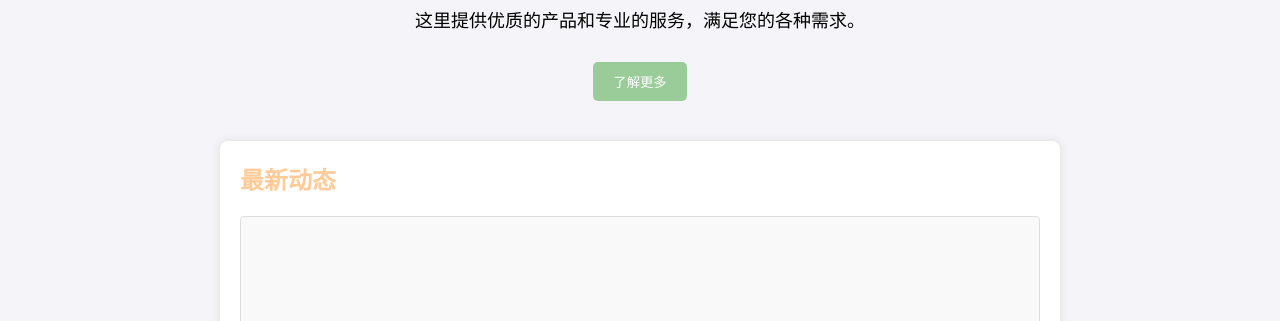
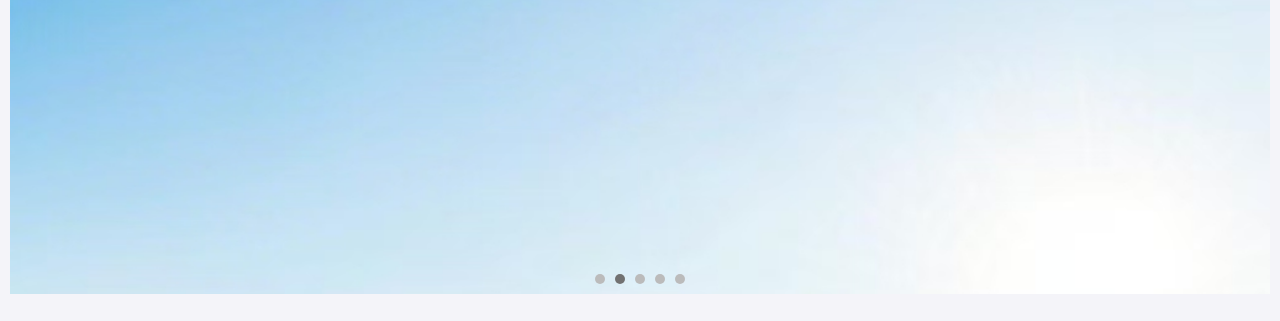
Before and after one commit to Bottomfishing/Everywhere_recruit, a plain HTML site: page 哪都招/home.html in a window 1280 px wide. Shown: the part 200-521 px from the top of the page. Drawn offline with Linux system fonts and the light colour scheme.

Commit message:
添加home 增加轮播图片效果
添加主页上方轮播图片效果，改变foot显示效果，增加home页js和css文件

```diff
--- a/哪都招/css/home.css
+++ b/哪都招/css/home.css
@@ -93,7 +93,82 @@ header {
 /* 页面主体内容区域样式 */
 
 main {
-	padding: 20px;
+	padding: 10px;
+}
+
+
+/*slider*/
+
+
+/*使用flex布局来水平排列图片，并设置了过渡效果。
+ * 小圆点通过position: absolute定位到底部中央，
+ * 并通过transform: translateX(-50%)来水平居中*/
+
+#slider {
+	position: relative;
+	height: 400px;
+	/* 根据需要调整高度 */
+	overflow: hidden;
+	margin: 0 auto;
+}
+
+.slider-wrapper {
+	display: flex;
+	transition: transform 0.5s ease-in-out;
+}
+
+.slider-wrapper a {
+	flex: 0 0 100%;
+}
+
+.slider-wrapper img {
+	width: 100%;
+	height: 100%;
+	object-fit: cover;
+}
+
+
+/*滚动图片样式*/
+
+.styled-image {
+	/* 如果需要，还可以设置宽度和高度，但通常最好让图片保持其自然比例 */
+	/* width: 300px;
+    height: auto; */
+	/* 其他可能的样式，比如过渡效果 */
+	transition: transform 0.3s ease, box-shadow 0.3s ease;
+}
+
+
+/*当鼠标悬停在图片上时，添加一些交互效果 */
+
+.styled-image:hover {
+	/* 稍微放大图片 */
+	transform: scale(1.1);
+}
+
+.imgBtn {
+	position: absolute;
+	bottom: 10px;
+	left: 50%;
+	transform: translateX(-50%);
+	display: flex;
+	list-style: none;
+	padding: 0;
+	margin: 0;
+}
+
+.imgBtn .dot {
+	width: 10px;
+	height: 10px;
+	background-color: #bbb;
+	border-radius: 50%;
+	margin: 0 5px;
+	cursor: pointer;
+	transition: background-color 0.3s ease;
+}
+
+.imgBtn .dot.active {
+	background-color: #717171;
 }
 
 .hero-section {
@@ -238,7 +313,6 @@ footer {
 	color: white;
 	text-align: center;
 	padding: 10px;
-	position: fixed;
 	bottom: 0;
 	width: 100%;
 }
--- a/哪都招/home.html
+++ b/哪都招/home.html
@@ -36,8 +36,42 @@
 			</nav>
 		</header>
 
+
+
+
 		<!-- 页面主体内容区域 -->
+
+
+
+
 		<main>
+
+
+
+
+
+<!-- 轮播图 -->
+<!-- 添加了一个.slider-wrapper类来包裹所有的图片链接，
+并给每个小圆点添加了dot类，其中当前显示的小圆点还添加了active类 -->
+<div id="slider">
+    <div class="slider-wrapper">
+        <a href="#"><img src="img/哪都招注册背景.jpg" alt="哪都招注册背景" class="styled-image"></a>
+        <a href="#"><img src="img/哪都招注册背景.jpg" alt="哪都招注册背景" class="styled-image"></a>
+        <a href="#"><img src="img/哪都招注册背景.jpg" alt="哪都招注册背景" class="styled-image"></a>
+        <a href="#"><img src="img/哪都招注册背景.jpg" alt="哪都招注册背景" class="styled-image"></a>
+        <a href="#"><img src="img/哪都招注册背景.jpg" alt="哪都招注册背景" class="styled-image"></a>
+    </div>
+    <ul class="imgBtn">
+        <li class="dot active"></li>
+        <li class="dot"></li>
+        <li class="dot"></li>
+        <li class="dot"></li>
+        <li class="dot"></li>
+    </ul>
+</div>
+
+
+
 			<section class="hero-section">
 				<h1>欢迎来到哪都招</h1>
 				<p>这里提供优质的产品和专业的服务，满足您的各种需求。</p>
@@ -45,8 +79,7 @@
 			</section>
 			<section class="feature-section">
 
-				<!--
-
+	    <!--
 
        	作者：wb1986265022@163.com
        	时间：2024-12-21
@@ -82,6 +115,9 @@
 			<p>&copy; 2024 哪都招 保留所有权利</p>
 		</footer>
 
+		<!-- 引用外部JavaScript文件，这里的src指向的是名为home.js的脚本文件，通常用于实现网页的交互逻辑等功能 -->
+		<script src="js/home.js"></script>
+
 	</body>
 
 </html>
--- /dev/null
+++ b/哪都招/js/home.js
@@ -0,0 +1,37 @@
+
+//实现了自动播放和手动切换功能。
+//showImage函数用于显示指定索引的图片，并更新小圆点的状态。
+//nextImage函数用于切换到下一张图片，并通过setInterval实现自动播放。
+//最后，为每个小圆点添加了点击事件监听器，以实现手动切换
+
+document.addEventListener('DOMContentLoaded', function ()
+{
+    const sliderWrapper = document.querySelector('.slider-wrapper');
+    const dots = document.querySelectorAll('.dot');
+    let currentIndex = 0;
+    const totalImages = sliderWrapper.children.length;
+
+    function showImage(index) {
+        currentIndex = index;
+        const offset = -index * 100 + '%';
+        sliderWrapper.style.transform = `translateX(${offset})`;
+        dots.forEach((dot, i) => {
+            dot.classList.toggle('active', i === index);
+        });
+    }
+
+    function nextImage() {
+        currentIndex = (currentIndex + 1) % totalImages;
+        showImage(currentIndex);
+    }
+
+    // 自动播放
+    setInterval(nextImage, 3000); // 每3秒切换一次
+
+    // 手动切换
+    dots.forEach((dot, index) => {
+        dot.addEventListener('click', () => {
+            showImage(index);
+        });
+    });
+});
```
